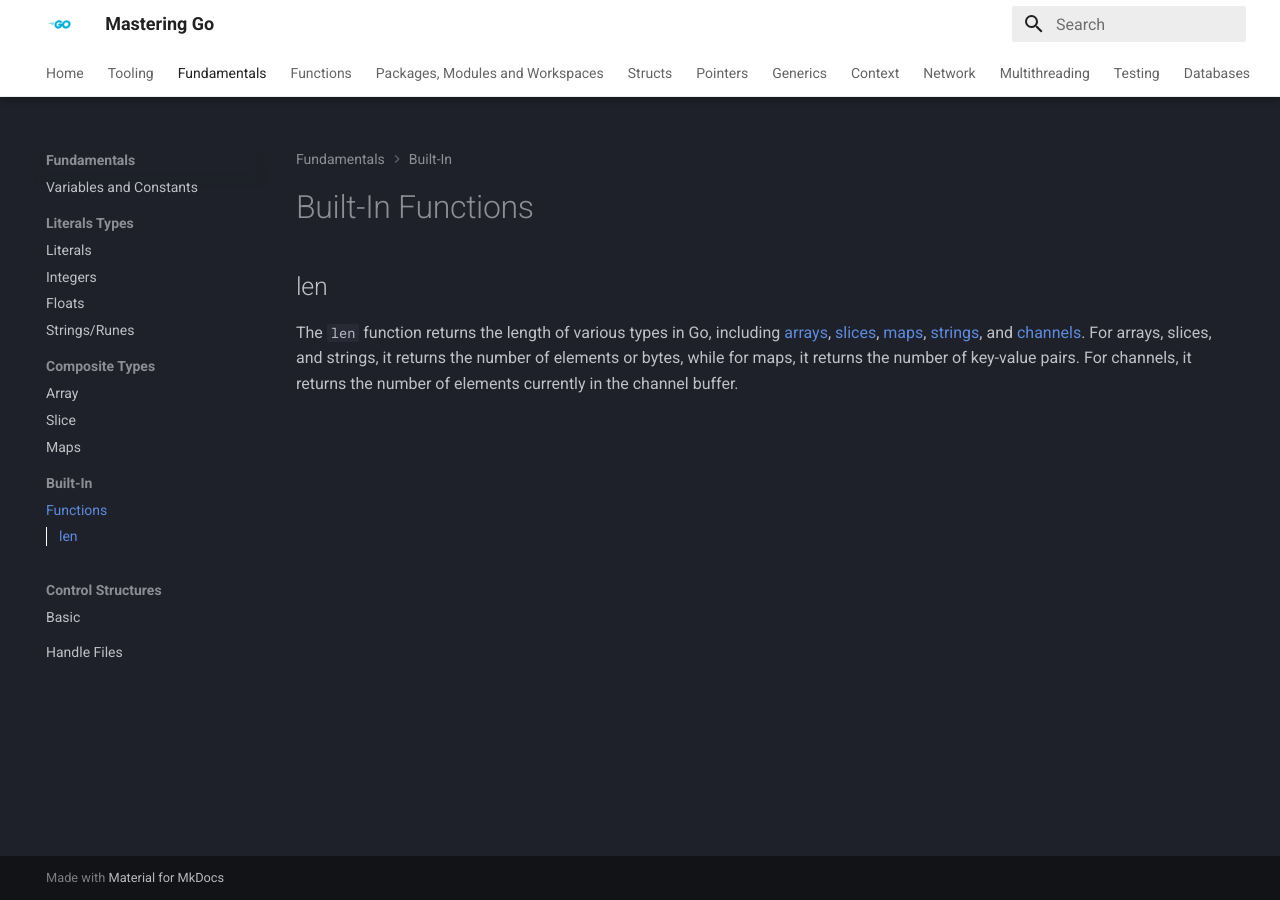
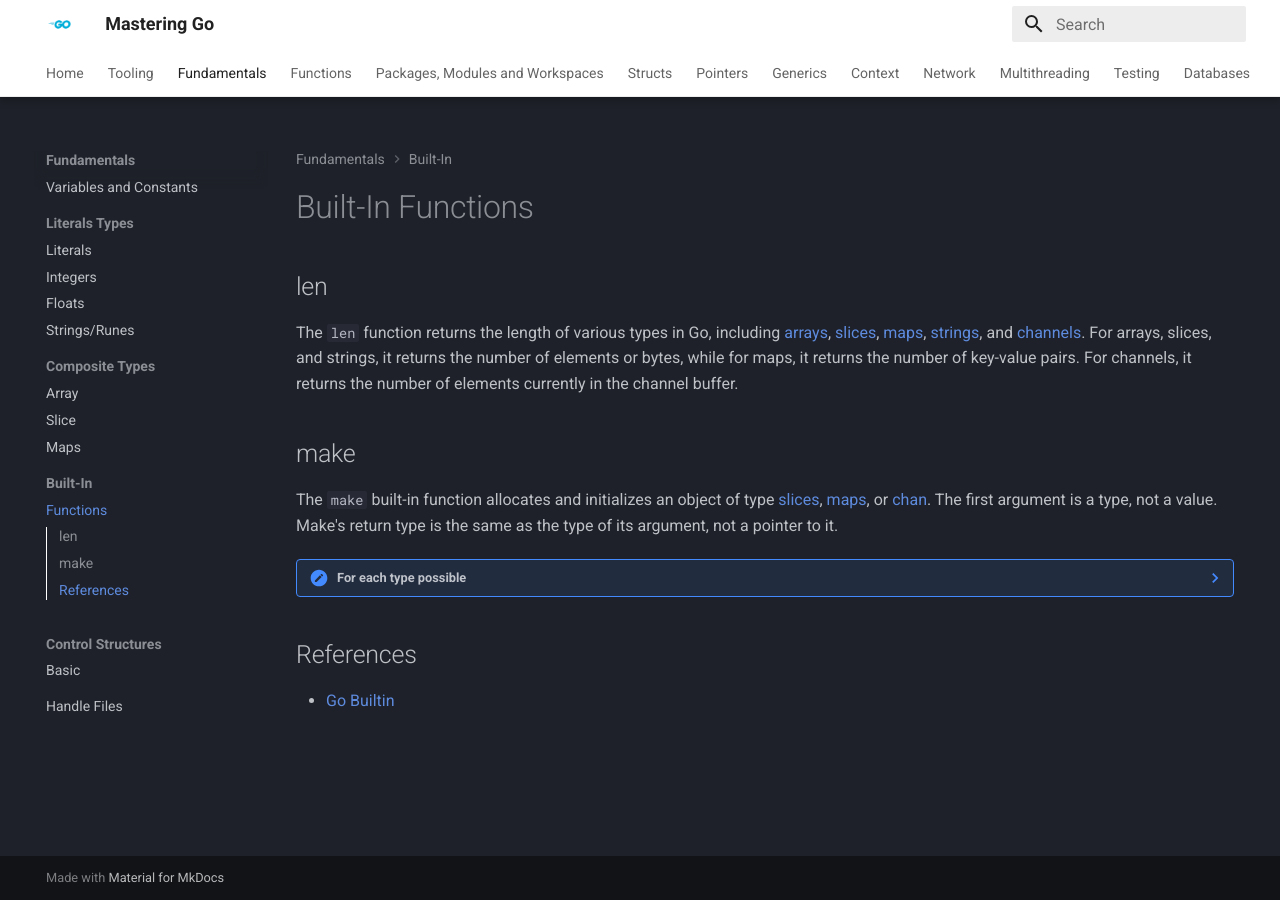
Before and after one commit to RomeroGabriel/mastering-go, an MkDocs documentation site: the page built from doc/fundamentals/built_in/functions.md, in a window 1280 px wide. Built offline with MkDocs 1.6.1 and Material for MkDocs 9.7.7, drawn with Linux system fonts in a browser that asks for light colours.

Commit message:
add make

```diff
--- a/doc/fundamentals/built_in/functions.md
+++ b/doc/fundamentals/built_in/functions.md
@@ -3,3 +3,16 @@
 ## len
 
 The `len` function returns the length of various types in Go, including [arrays](../composite/array.md#array), [slices](../composite/slice.md#slice), [maps](../composite/maps.md#maps), [strings](../literals/strings.md#strings), and [channels](../../multithreading/channels.md#channels). For arrays, slices, and strings, it returns the number of elements or bytes, while for maps, it returns the number of key-value pairs. For channels, it returns the number of elements currently in the channel buffer.
+
+## make
+
+The `make` built-in function allocates and initializes an object of type [slices](../composite/slice.md#slice), [maps](../composite/maps.md#maps), or [chan](../../multithreading/channels.md#channels). The first argument is a type, not a value. Make's return type is the same as the type of its argument, not a pointer to it.
+
+??? note "For each type possible"
+    1. Slice: The size specifies the `length`. The capacity of the slice is equal to its length. A second integer argument may be provided to specify a different capacity; it must be no smaller than the length. For example, make([]int, 0, 10) allocates an underlying array of size 10 and returns a slice of length 0 and capacity 10 that is backed by this underlying array.
+    1. Map: An empty map is allocated with enough space to hold the specified number of elements. The size may be omitted, in which case a small starting size is allocated.
+    1. Channel: The channel's buffer is initialized with the specified buffer capacity. If zero, or the size is omitted, the channel is unbuffered.
+
+## References
+
+- [Go Builtin](https://pkg.go.dev/builtin)
```
